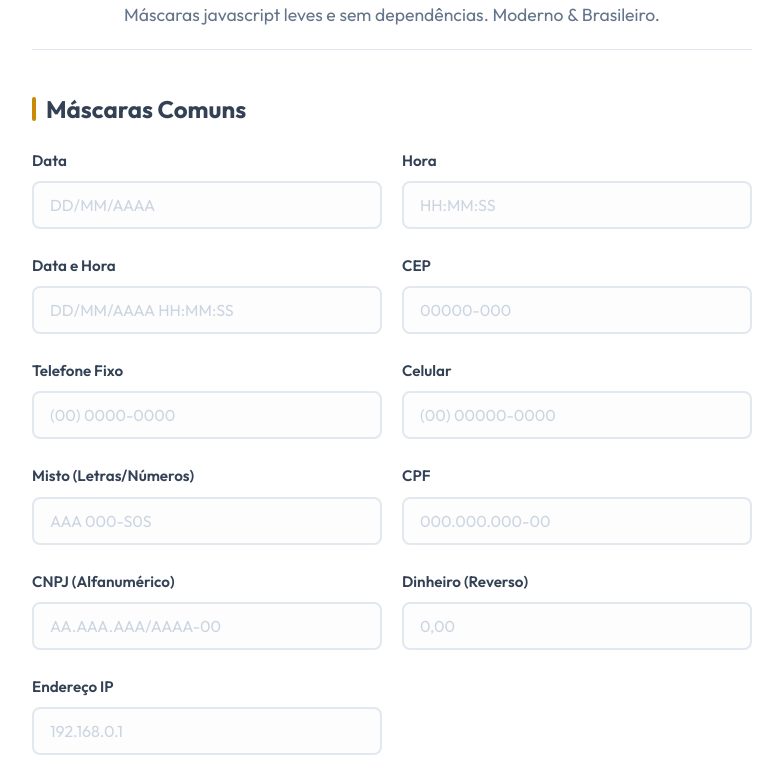
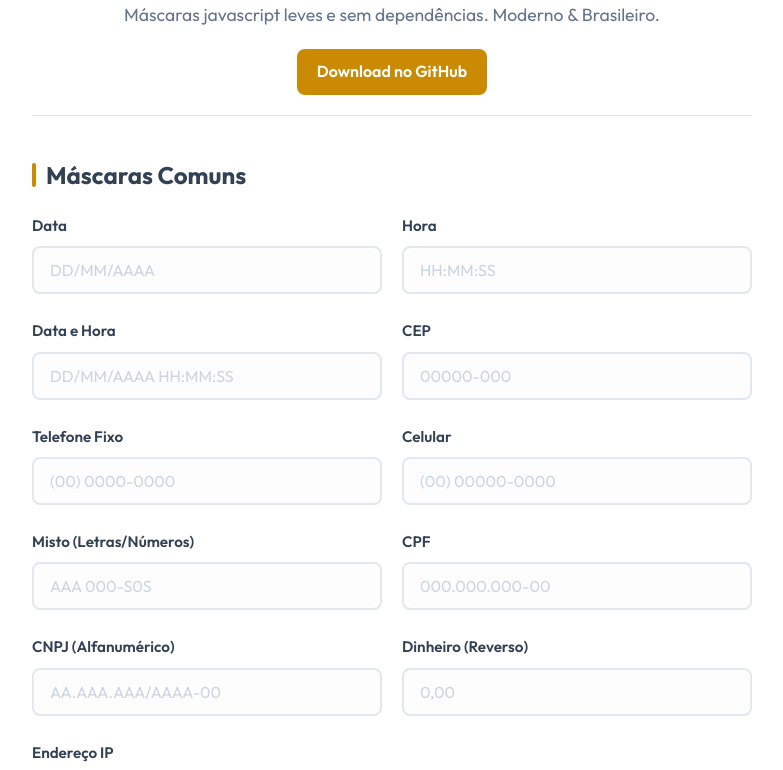
Before and after one commit to gigabaiteti/caramelo-mask, a plain HTML site: page index.html in a window 1280 px wide. Shown: the part 217-987 px from the top of the page, without its empty margins (248-1031 px from the left). Drawn offline with Linux system fonts and the light colour scheme.

Commit message:
Update and rename exemplo.html to index.html

```diff
--- a/exemplo.html
+++ b/index.html
@@ -4,7 +4,6 @@
     <meta charset="UTF-8">
     <meta name="viewport" content="width=device-width, initial-scale=1.0">
     <title>Caramelo Mask 🐶</title>
-    <!-- Google Fonts -->
     <link href="https://fonts.googleapis.com/css2?family=Outfit:wght@300;400;600;700&display=swap" rel="stylesheet">
     <style>
         :root {
@@ -148,13 +147,27 @@
             margin-top: 15px;
         }
 
-        button {
+        button, a.btn {
             padding: 10px 20px;
             border: none;
             border-radius: 8px;
             font-weight: 600;
             cursor: pointer;
             transition: all 0.2s;
+        }
+
+        a.btn {
+            display: inline-block;
+            padding: 10px 20px;
+            border: none;
+            border-radius: 8px;
+            font-weight: 600;
+            cursor: pointer;
+            transition: all 0.2s;
+            background: var(--primary);
+            color: white;
+            text-decoration: none;
+            margin-top: 20px;
         }
 
         #btn-unmask {
@@ -188,6 +201,7 @@
             background: var(--border);
             margin: 40px 0;
         }
+        .text-center{ text-align:center; }
     </style>
 </head>
 <body>
@@ -196,6 +210,9 @@
         <header>
             <h1>🐶 <br>Caramelo Mask</h1>
             <p class="subtitle">Máscaras javascript leves e sem dependências. Moderno & Brasileiro.</p>
+            <div class="text-center">
+                <a class="btn" href="https://github.com/gigabaiteti/caramelo-mask/" target="_blank">Download no GitHub</a>
+            </div>
         </header>
 
         <h2>Máscaras Comuns</h2>
@@ -290,9 +307,6 @@
             </div>
         </div>
     </div>
-
-    <!-- Importa a biblioteca (agora renomeada para caramelo.mask.js se o usuário alterou, mas vou manter o nome gerado anteriormente ou o que estiver no dir) -->
-    <!-- Step 146 confirmed 'caramelo.mask.js' exists in dir -->
     <script src="caramelo.mask.js"></script>
     <script>
         // Exemplo de uso manual via JS
```
